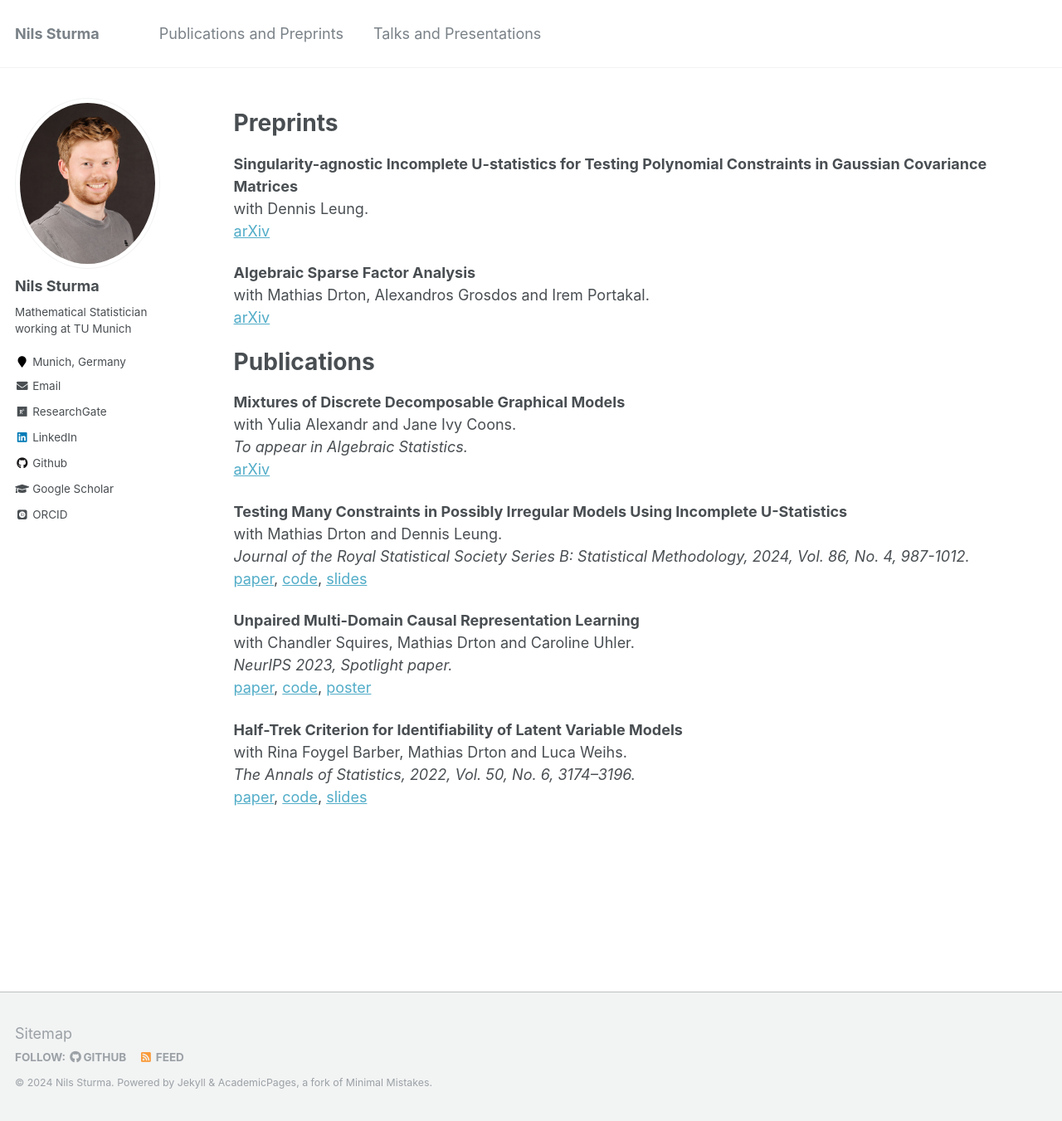
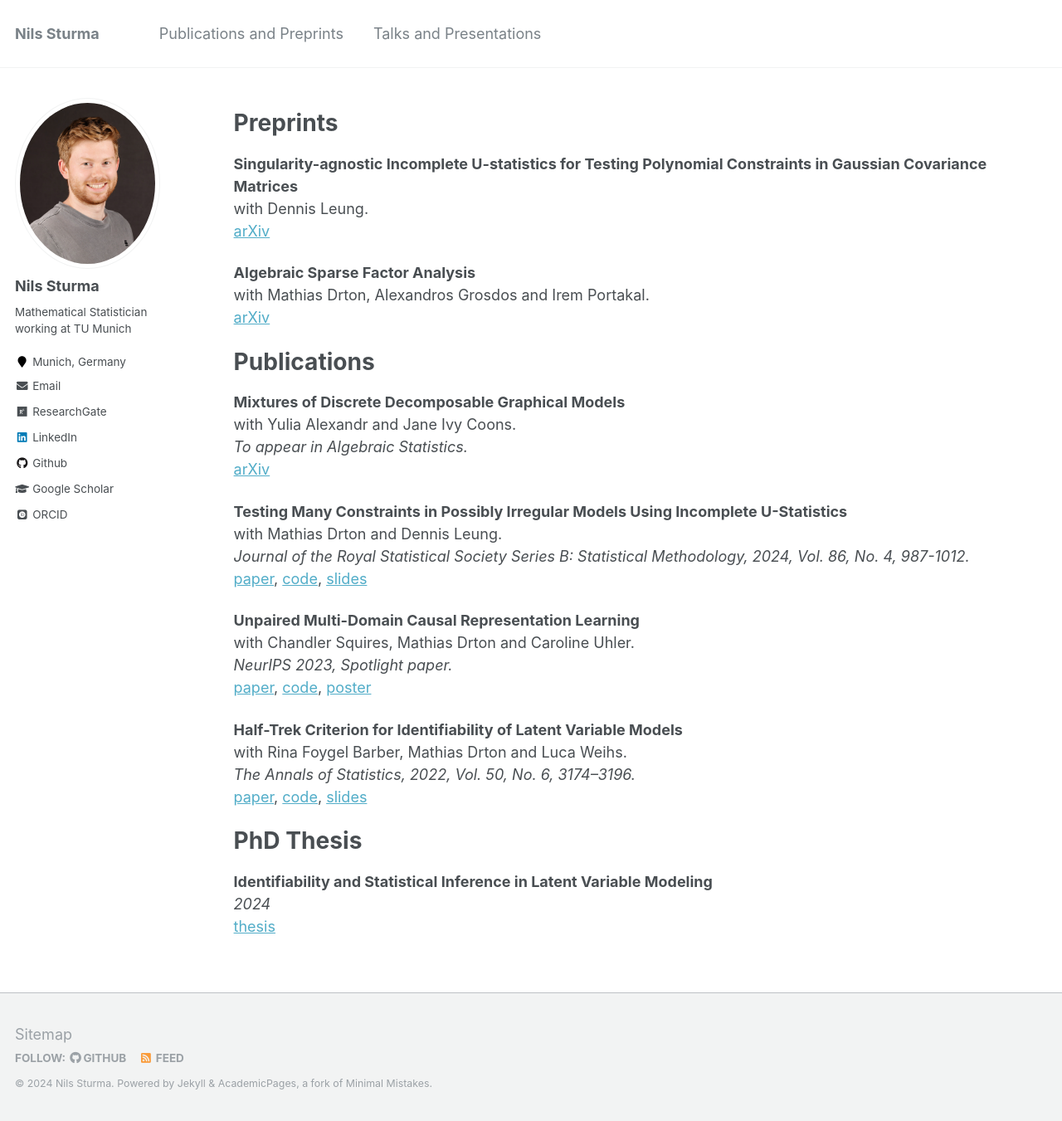
Before and after one commit to NilsSturma/nilssturma.github.io, a Jekyll site: the page built from _pages/publications.md, in a window 1280 px wide and 1351 px high. Shown: the whole window at 83% size. Built offline with Jekyll 4.4.1, drawn with Linux system fonts in a browser that asks for light colours; some web fonts are replaced.

Commit message:
added phd thesis

```diff
--- a/_pages/publications.md
+++ b/_pages/publications.md
@@ -47,3 +47,9 @@ with Chandler Squires, Mathias Drton and Caroline Uhler. \
 with Rina Foygel Barber, Mathias Drton and Luca Weihs. \
 *The Annals of Statistics, 2022, Vol. 50, No. 6, 3174–3196.* \
 [paper](https://doi.org/10.1214/22-AOS2221), [code](https://github.com/Lucaweihs/SEMID), [slides](https://nilssturma.github.io/files/LF_HTC_presentation_IMS.pdf)
+
+
+# PhD Thesis
+**Identifiability and Statistical Inference in Latent Variable Modeling** \
+*2024* \
+[thesis](https://mediatum.ub.tum.de/?id=1745362)
```
